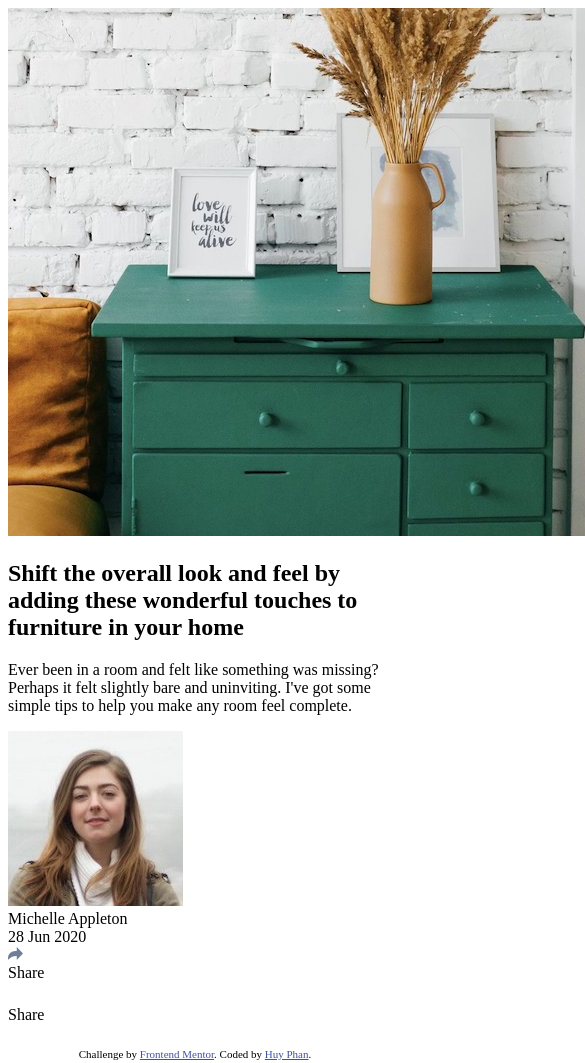
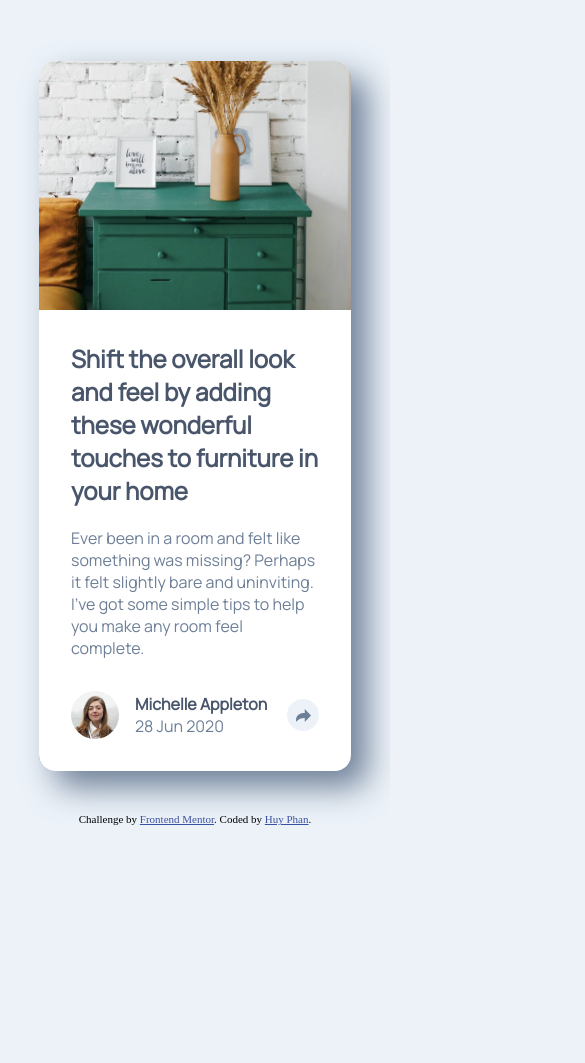
Before and after one commit to huyphan2210/article-preview-component, a plain HTML site: page index.html in a window 390 px wide. Shown: the top 1063 px of the page, 585 px wide, since content can reach past the window. After the commit the page ends 844 px from the top, so only its background shows below. Drawn offline with nearby package versions, Linux system fonts and the light colour scheme.

Commit message:
Style the html

```diff
--- a/style.css
+++ b/style.css
@@ -1,4 +1,158 @@
+@import url('https://fonts.googleapis.com/css2?family=Manrope');
 
+body {
+    min-height: 100vh;
+    margin: 0 auto;
+    background-color: hsl(210, 46%, 95%);
+    display: flex;
+    justify-content: center;
+    align-items: center;
+}
 
-.attribution { font-size: 11px; text-align: center; }
-.attribution a { color: hsl(228, 45%, 44%); }
+    main {
+        position: relative;
+        width: 80%;
+        max-width: 768px;
+        display: flex;
+        border-radius: 1rem;
+        background-color: white;
+        box-shadow: 1rem 1rem 2rem hsl(214, 17%, 51%);
+        font-family: 'Manrope', sans-serif;
+    }
+        .drawer {
+            min-width: calc(100% / 3);
+            border-radius: 1rem 0 0 1rem;
+        }
+
+        article {
+            padding: 2rem;
+        }
+
+            article h1 {
+                margin-block-start: 0;
+                color: hsl(217, 19%, 35%);
+                font-weight: 700;
+            }
+
+            article p {
+                color: hsl(214, 17%, 51%);
+            }
+
+            .author {
+                position: relative;
+                display: flex;
+                justify-content: space-between;
+                align-items: center;
+            }
+                .authorInfo {
+                    display: flex;
+                    justify-content: space-between;
+                    align-items: center;
+                }
+                    .authorInfo img {
+                        width: 3rem;
+                        border-radius: 50%;
+                        margin-right: 1rem;
+                    }
+
+                    .authorInfo .name {
+                        color: hsl(217, 19%, 35%);
+                        font-weight: 700;
+                    }
+                    .authorInfo .date {
+                        color: hsl(214, 17%, 51%);
+                    }
+
+                .share {
+                    position: relative;
+                    display: flex;
+                    justify-content: center;
+                    align-items: center;
+                    border-radius: 50%;
+                    width: 2rem;
+                    aspect-ratio: 1 / 1;
+                    background-color: hsl(210, 46%, 95%);
+                }
+                    .share:hover {
+                        cursor: pointer;
+                    }
+
+                    .shareIcons {
+                        cursor: auto;
+                        padding: 1rem;
+                        position: absolute;
+                        display: none;
+                        background-color: hsl(214, 17%, 51%);
+                        border-radius: 1rem;
+                        transform: translate(0, -100%);
+
+                    }
+                        span {
+                            margin-right: 1rem;
+                            text-transform: uppercase;
+                            color: white;
+                            letter-spacing: 0.2rem;
+                        }
+
+                        .icons {
+                            display: flex;
+                        }
+                            .icons img {
+                                cursor: pointer;
+                                margin-right: 0.5rem;
+                            }
+
+                .shareMobile {
+                    width: calc(100% - 3rem);
+                    height: 3rem;
+                    z-index: -1;
+                    position: absolute;
+                    padding: 1rem 1rem 2rem 2rem;
+                    bottom: 0;
+                    display: none;
+                    background-color: hsl(214, 17%, 51%);
+                    border-radius: 0 0 1rem 1rem;
+                    align-items: center;
+                }
+                    .shareMobile img{
+                        height: 1rem;
+                    }
+
+    footer {
+        position: fixed;
+        bottom: 1vh;
+    }
+
+    .attribution { font-size: 11px; text-align: center; }
+    .attribution a { color: hsl(228, 45%, 44%); }
+
+@media screen and (max-aspect-ratio: 1 / 1) and (max-width: 767px) {
+    body {
+        flex-direction: column;
+    }
+
+    main {
+        margin-block-start: 5vh;
+        flex-direction: column;
+        margin-block-end: 5vh;
+    }
+        .drawer {
+            border-radius: 1rem 1rem 0 0;
+        }
+
+        article p {
+            margin-block-end: 2em;
+        }
+
+            .shareIcons {
+                visibility: hidden;
+            }
+
+            .shareMobile {
+                display: flex;
+            }
+
+    footer {
+        position: static;
+    }
+}
```
